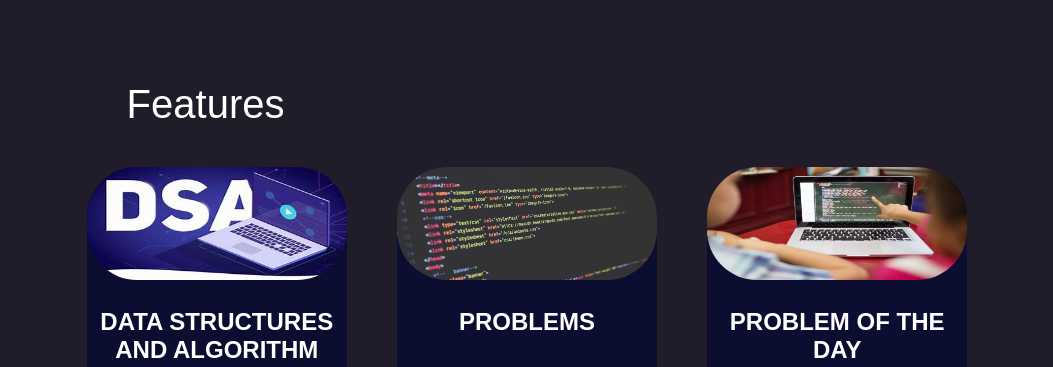
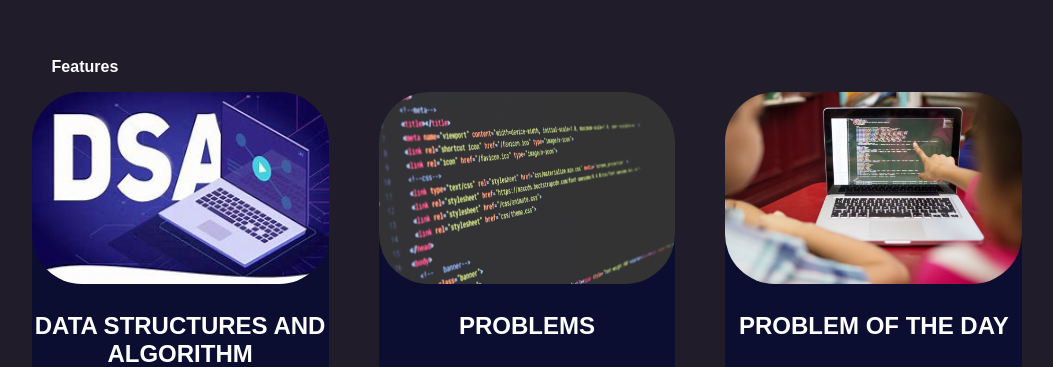
Before and after one commit to Bnir/GFG, a plain HTML site: page index.html in a window 1280 px wide. Shown: the part 766-1133 px from the top of the page, without its empty margins (113-1166 px from the left). Drawn offline with Linux system fonts and the light colour scheme.

Commit message:
Optimised INdex page

```diff
--- a/index.html
+++ b/index.html
@@ -39,13 +39,13 @@
             <p>Features</p>
         </div>
         <div class="feature-card">
-            <div class="card card-1"> <img src="DSA.jpeg" width="100%" height="40%" alt="">
+            <div class="card card-1"> <img src="DSA.jpeg" width="100%" height="60%" alt="">
                 <h3> DATA STRUCTURES AND ALGORITHM</h3>
             </div>
-            <div class="card card-2"> <img src="good-coding-practice.jpg" width="100%" height="40%" alt="">
+            <div class="card card-2"> <img src="good-coding-practice.jpg" width="100%" height="60%" alt="">
                 <h3>PROBLEMS</h3>
             </div>
-            <div class="card card-3"> <img src="iStock-996990478.jpg" width="100%" height="40%" alt="">
+            <div class="card card-3"> <img src="iStock-996990478.jpg" width="100%" height="60%" alt="">
                 <h3> PROBLEM OF THE DAY</h3>
             </div>
         </div>
--- a/style.css
+++ b/style.css
@@ -87,11 +87,11 @@ button{
 
 }
 .features{
-    font-size: 2.5rem;
+    font-size: 3    rem;
     color: white;
     font-family: sans-serif;
-    font-weight: 500;
-    padding-left: 150px;
+    font-weight: 700;
+    padding-left: 75px;
 
 }
 
@@ -99,10 +99,10 @@ button{
     display:grid;
     grid-template-columns: 1fr 1fr 1fr ;
     grid-gap: 50px;
-    width:80%;
+    width:90%;
     margin: 0 auto;
     justify-content: space-evenly;
-    height: 20vh;
+    height: 40vh;
 
 
 }
```
Also changed, not shown: grp imgage.png (added).
